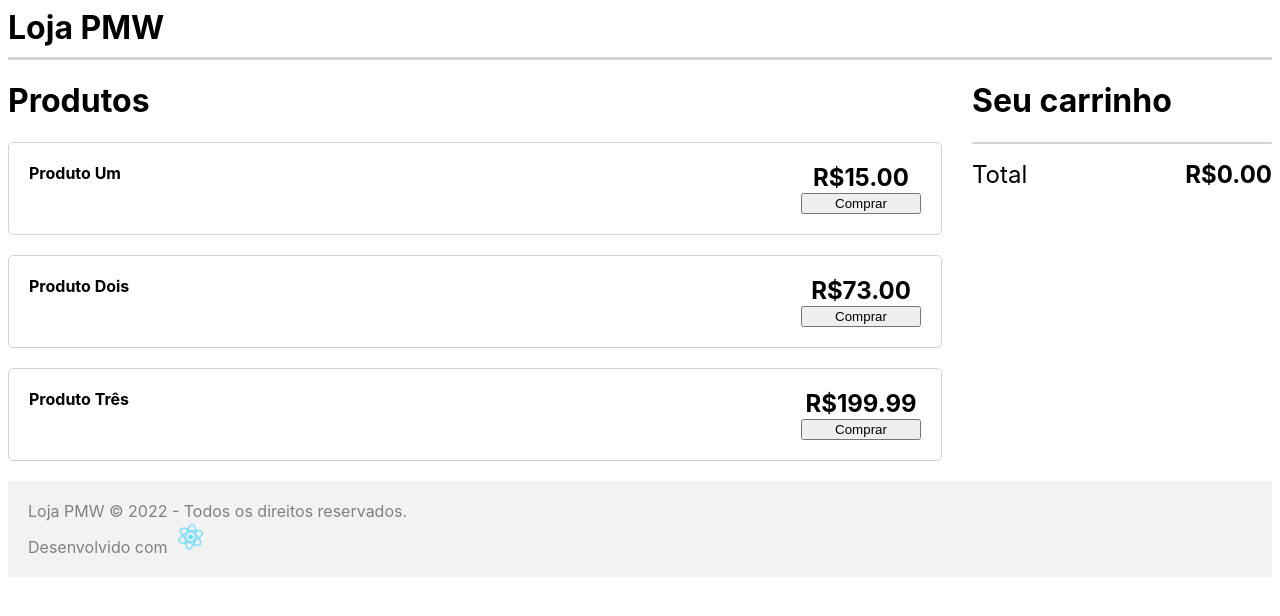
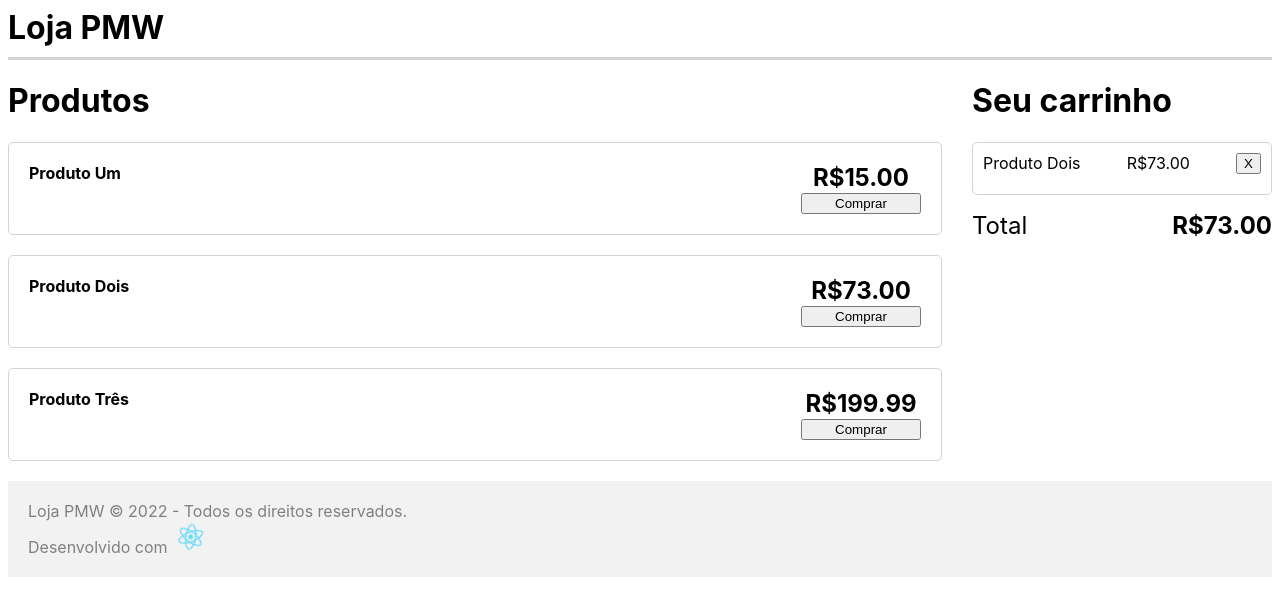
Before and after one commit to s1lviuz/idw-loja-reactjs, a React (Create React App) app: page / in a window 1280 px wide. Shown: the top 616 px of the page. Built offline with nearby package versions, Linux system fonts and the light colour scheme.

Commit message:
Adiciona definição do state que representa os produtos comprados

```diff
--- a/src/App.js
+++ b/src/App.js
@@ -1,3 +1,4 @@
+import { useState } from "react";
 import "./App.css";
 import Cabecalho from "./Cabecalho";
 import Carrinho from "./Carrinho";
@@ -23,6 +24,8 @@ function App() {
     }
   ];
 
+  const [produtosComprados, setProdutosComprados] = useState([produtos[1]]);
+
   return (
     <div className="App">
       <Cabecalho />
@@ -31,7 +34,7 @@ function App() {
           <h1>Produtos</h1>
           <ListaDeProdutos produtos={produtos}></ListaDeProdutos>
         </div>
-        <Carrinho itens={[]}></Carrinho>
+        <Carrinho produtos={produtosComprados}></Carrinho>
       </div>
       <Rodape />
     </div>
--- a/src/Carrinho.jsx
+++ b/src/Carrinho.jsx
@@ -1,28 +1,35 @@
 import formatarPreco from "./funcoes";
 
-function ItemDoCarrinho({ item }) {
+function ItemDoCarrinho({ produto }) {
   return (
     <li>
-      <div>{item.produto.nome}</div>
-      <div>{item.quantidade} un.</div>
-      <div>{formatarPreco(item.total)}</div>
+      <div>{produto.nome}</div>
+      <div>{formatarPreco(produto.preco)}</div>
       <button>X</button>
     </li>
   );
 }
 
-export default function Carrinho({ itens }) {
+export default function Carrinho({ produtos }) {
+  const calcularTotal = () => {
+    let total = 0.0;
+    if (produtos) {
+      produtos.forEach((produto) => (total += produto.preco));
+    }
+    return total;
+  };
   return (
     <div className="carrinho">
       <h1>Seu carrinho</h1>
       <ul id="lista-carrinho">
-        {itens.map((item) => (
-          <ItemDoCarrinho key={item.produto.id} item={item}></ItemDoCarrinho>
-        ))}
+        {produtos &&
+          produtos.map((produto) => (
+            <ItemDoCarrinho key={produto.id} produto={produto}></ItemDoCarrinho>
+          ))}
       </ul>
       <div id="carrinho-total">
         <div>Total</div>
-        <div>{formatarPreco(0.0)}</div>
+        <div>{formatarPreco(calcularTotal())}</div>
       </div>
     </div>
   );
```
